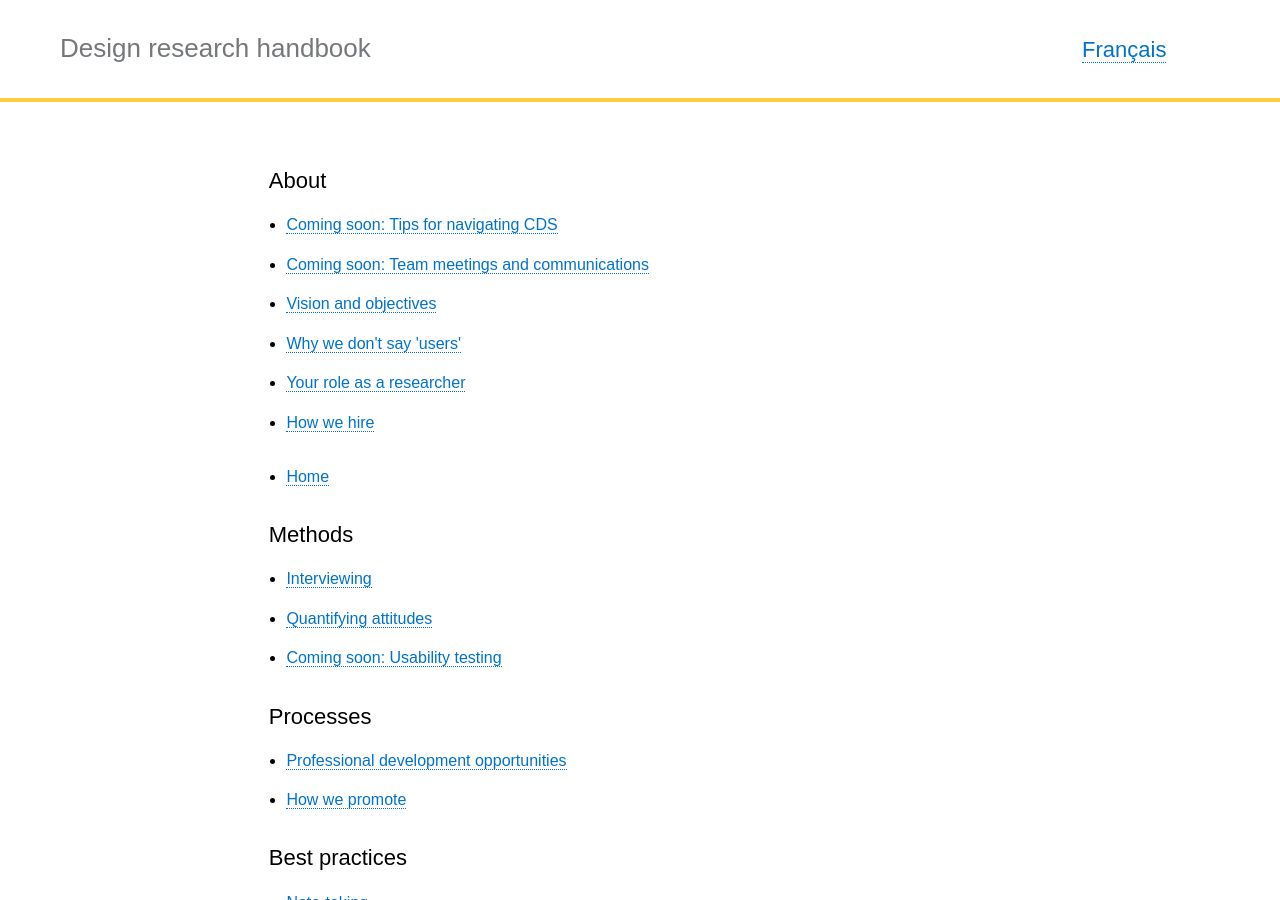
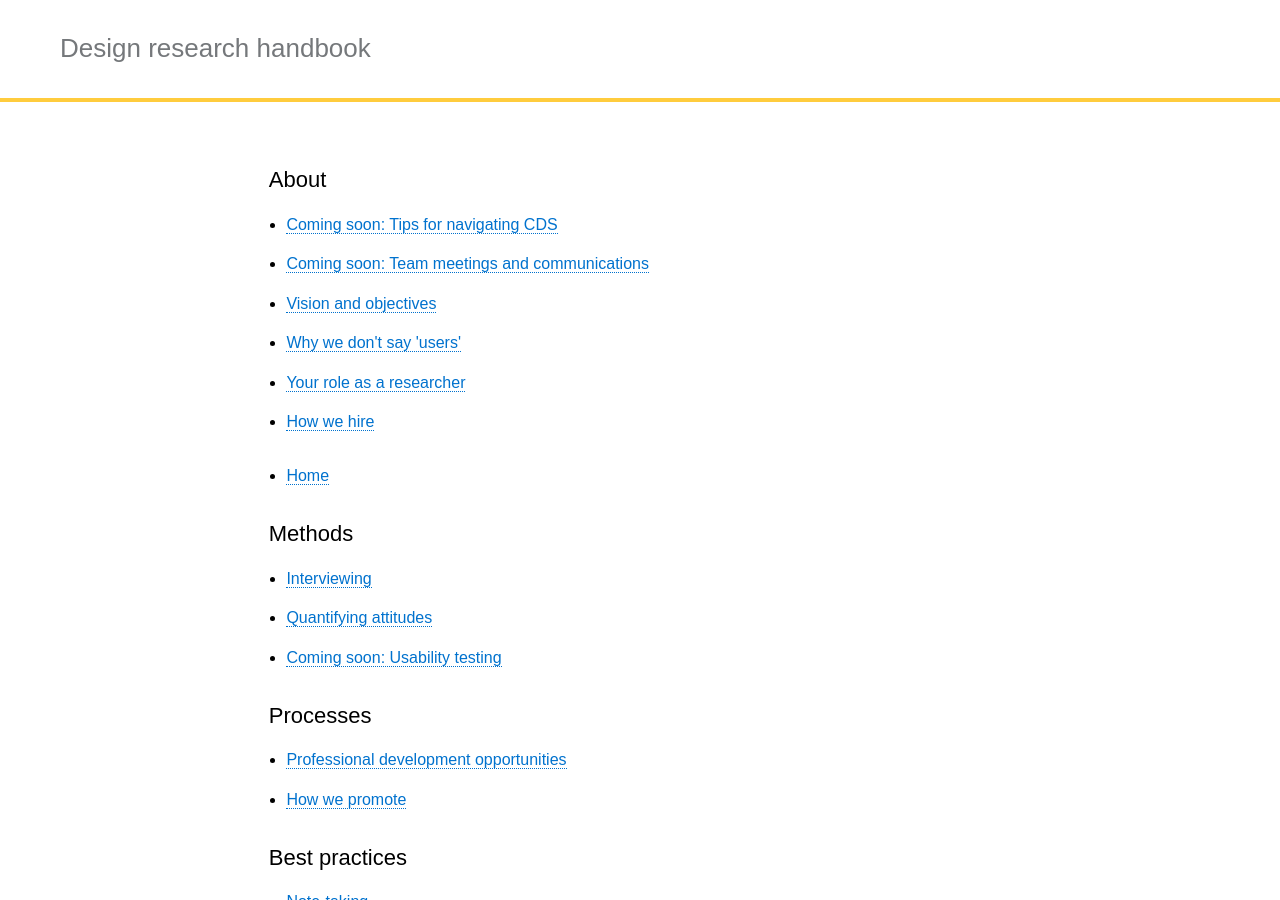
Before and after one commit to cds-snc/design-research-handbook, a Jekyll site: the page built from index.html, in a window 1280 px wide and 900 px high. Built offline with Jekyll 4.4.1, drawn with Linux system fonts in a browser that asks for light colours.

Commit message:
Removing translation link (temporarily)

```diff
--- a/_layouts/default.html
+++ b/_layouts/default.html
@@ -28,7 +28,7 @@
             <img class="logo" src="{{ site.logourl }}" alt="{{ site.logoalt }}">
           {% endif %}
           <h1 class="site-title"><a class="title-link" href="{{ site.baseurl }}{{ site.data.translations[page.lang].homepage-slug }}">{{site.data.translations[page.lang].site-name }}</a></h1>
-          <h2 class="float-right"><a href="{{ site.baseurl }}{{ page.trans_url }}">{{ site.data.translations[page.lang].language }}</a></h2>
+          <!--<h2 class="float-right"><a href="{{ site.baseurl }}{{ page.trans_url }}">{{ site.data.translations[page.lang].language }}</a></h2>-->
         </div>
       </header>
 
```
